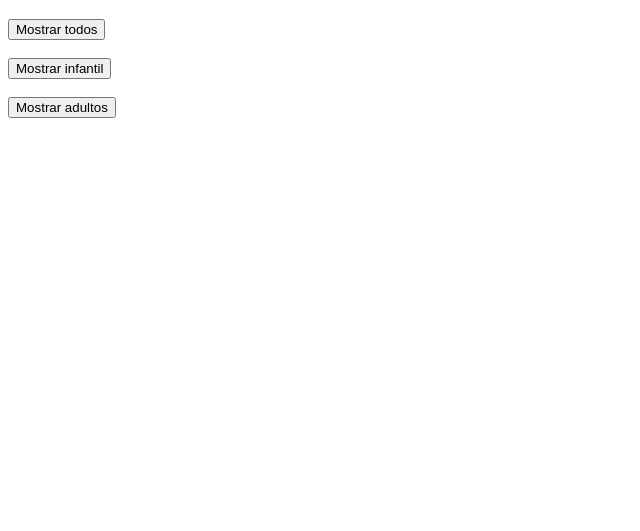
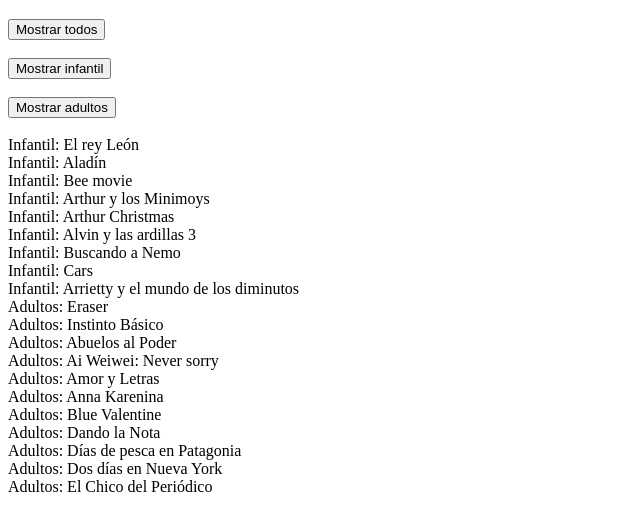
Before and after one commit to NanoParis/Repaso1Ajax, a plain HTML site: page web/index.html in a window 1280 px wide. Both pictures are taken after a click on the button "Mostrar todos". Shown: the part 61-592 px from the top of the page, without its empty margins (0-640 px from the left). Drawn offline with Linux system fonts and the light colour scheme.

Commit message:
mostramos todos los libros

```diff
--- a/web/index.html
+++ b/web/index.html
@@ -11,7 +11,38 @@
         <meta name="viewport" content="width=device-width, initial-scale=1.0">
 
         <script>
+		 function mostrarTodos() {
 
+                peticion_http = new XMLHttpRequest();
+
+                peticion_http.onreadystatechange = listaTodo;
+                peticion_http.open('GET', './libros.xml', true);
+                peticion_http.send(null);
+            }
+
+            function listaTodo() {
+
+                var titulo = "";
+                var txt = "";
+                var longitud = 0;
+                var txt2 = "";
+
+                if (peticion_http.readyState == 4) {
+                    if (peticion_http.status == 200) {
+                        var documento_xml = peticion_http.responseXML;
+                        var x = documento_xml.getElementsByTagName("Titulo");
+
+                        longitud = x.length;
+
+                        for (var y = 0; y < longitud; y++) {
+                            titulo = x[y].firstChild.nodeValue;
+                            txt = txt + titulo + "<br>";
+                        }
+                        txt2 = txt;
+                        document.getElementById("respuesta").innerHTML = txt2;
+                    }
+                }
+            }
         </script>
 
     </head>
```
